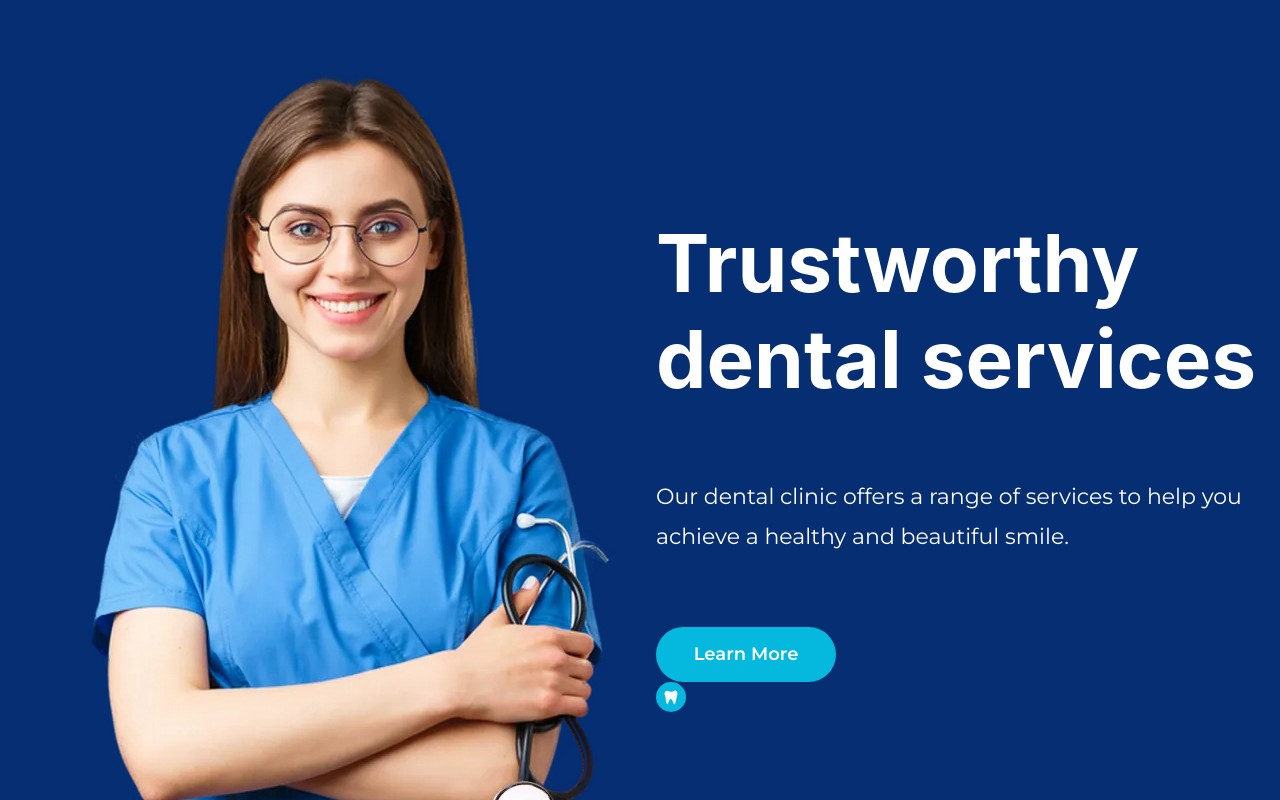
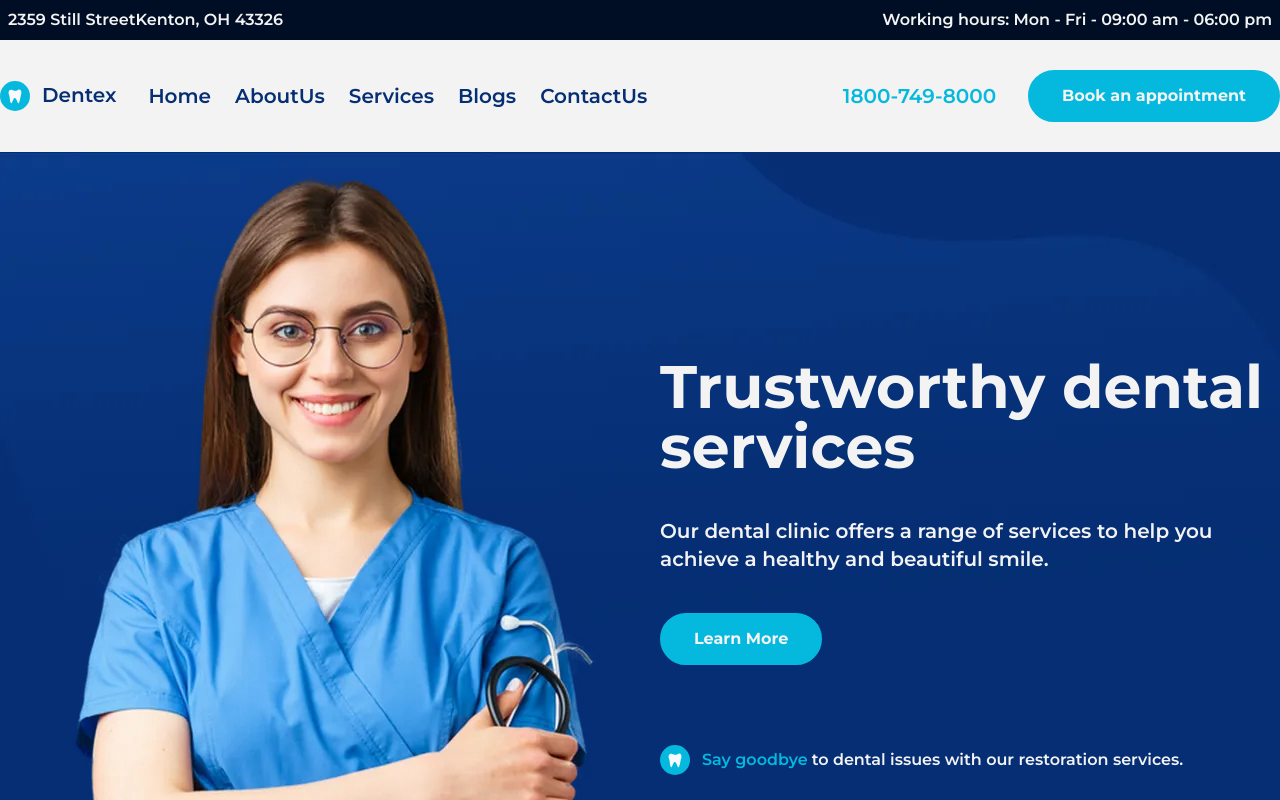
Before and after one commit to webhubmm/clinic-ui, a Next.js app: page / in a window 1280 px wide. Shown: the top 800 px of the page. Built offline with nearby package versions, Linux system fonts and the light colour scheme.

Commit message:
Hero section finished

```diff
--- a/app/layout.tsx
+++ b/app/layout.tsx
@@ -2,7 +2,8 @@ import type { Metadata } from "next";
 import { Inter, Montserrat } from "next/font/google";
 import "./globals.css";
 import Providers from "./provider";
-import NavBar from "@/components/user/navbar/NavBar";
+import Banner from "@/components/common/banner/Banner";
+import NavBar from "@/components/common/navbar/Navbar";
 export const metadata: Metadata = {
   title: "Dental Clinic",
   description: "Developed by Neat Tech",
@@ -21,7 +22,14 @@ export default function RootLayout({
   return (
     <html lang="en">
       <body className={`${montserrat.variable} font-neat`}>
-        <Providers>{children}</Providers>
+        <Providers>
+          <Banner
+            left="2359 Still StreetKenton, OH 43326"
+            right="Working hours: Mon - Fri - 09:00 am - 06:00 pm
+"></Banner>
+          <NavBar />
+          <main>{children}</main>
+        </Providers>
       </body>
     </html>
   );
--- a/app/page.tsx
+++ b/app/page.tsx
@@ -3,10 +3,7 @@ import Hero from "@/components/common/Hero";
 export default function Home() {
   return (
     <main>
-          {/* <NavBar /> */}
-
       <Hero />
-      <h1> Home page</h1>
     </main>
   );
 }
--- a/components/common/Hero.tsx
+++ b/components/common/Hero.tsx
@@ -1,53 +1,42 @@
-import {
-  Box,
-  Center,
-  Container,
-  Flex,
-  Text,
-  Heading,
-  HStack,
-  Button,
-} from "@chakra-ui/react";
+"use client";
+
+import { Box, Center, Flex, Heading, HStack } from "@chakra-ui/react";
 import HeroImg from "@/public/assets/asset 5.webp";
 import Image from "next/image";
 import dantxLogo from "@/public/assets/asset 6.svg";
+import Container from "./container/Container";
+import Button from "./button/ButtonPrimary";
+import HeadingLarge from "./headings/HeadingLarge";
+import Text from "./text/Text";
+import TextSmall from "./text/TextSmall";
 
 export default function Hero() {
   return (
-    <Box bgColor="#052e73">
-      <Container paddingTop="50px" maxW="container.xl">
-        <HStack spacing="20px">
-          <Image
-            src={HeroImg}
-            alt="hreo img"
-            width={1000}
-            height={400}
-            objectFit="cover"
-          />
-          <Box color="#fff">
-            <Heading fontSize="5em">Trustworthy dental services</Heading>
-            <Text fontSize="22px" marginY="70px" lineHeight="40px">
-              Our dental clinic offers a range of services to help you achieve a
-              healthy and beautiful smile.
-            </Text>
-            <Button
-              size="md"
-              width="180px"
-              height="55px"
-              padding="12px 25px"
-              colorScheme="white"
-              bgColor="#05b9de"
-              fontSize="18px"
-              borderRadius="30px"
-            >
-              Learn More
-            </Button>
-            <Box>
+    <section className=" bg-heroBackgroundImage">
+      <Container>
+        <div className="flex justify-between gap-10 items-center">
+          <Image src={HeroImg} alt="hero img" width={800} height={400} />
+          <div className=" space-y-20">
+            <div className=" space-y-10 text-white">
+              <HeadingLarge>Trustworthy dental services</HeadingLarge>
+              <Text>
+                Our dental clinic offers a range of services to help you achieve
+                a healthy and beautiful smile.
+              </Text>
+              <Button placeholder="Learn More" onClick={() => {}} />
+            </div>
+            <div className="flex gap-3 items-center">
               <Image src={dantxLogo} alt="dantx logo" width={30} height={30} />
-            </Box>
-          </Box>
-        </HStack>
+              <div className="flex gap-1">
+                <TextSmall color="text-neat-primary">Say goodbye</TextSmall>
+                <TextSmall color="text-white">
+                  to dental issues with our restoration services.
+                </TextSmall>
+              </div>
+            </div>
+          </div>
+        </div>
       </Container>
-    </Box>
+    </section>
   );
 }
--- /dev/null
+++ b/components/common/banner/Banner.tsx
@@ -0,0 +1,23 @@
+import React from "react";
+import Container from "../container/Container";
+import TextSmall from "../text/TextSmall";
+
+interface BannerProp {
+  left: string;
+  right: string;
+}
+
+const Banner = ({ left, right }: BannerProp) => {
+  return (
+    <div className="  bg-neat-tertiary text-white p-2 hidden md:block">
+      <Container>
+        <div className="flex justify-between items-center">
+          <TextSmall>{left}</TextSmall>
+          <TextSmall>{right}</TextSmall>
+        </div>
+      </Container>
+    </div>
+  );
+};
+
+export default Banner;
--- /dev/null
+++ b/components/common/button/ButtonPrimary.tsx
@@ -0,0 +1,19 @@
+"use client";
+import React from "react";
+
+interface ButtonProp {
+  placeholder: string;
+  onClick: () => void;
+}
+
+const ButtonPrimary = ({ placeholder, onClick }: ButtonProp) => {
+  return (
+    <button
+      onClick={onClick}
+      className=" bg-neat-primary border-2 font-bold border-neat-primary text-white rounded-full px-8 py-3 hover:bg-white hover:border-neat-secondary hover:text-neat-secondary transition-colors duration-150">
+      {placeholder}
+    </button>
+  );
+};
+
+export default ButtonPrimary;
--- /dev/null
+++ b/components/common/container/Container.tsx
@@ -0,0 +1,13 @@
+import React from "react";
+
+interface ContainerProp {
+  children: React.ReactElement;
+}
+
+const Container = ({ children }: ContainerProp) => {
+  return (
+    <div className=" mx-auto max-w-screen-xl max-h-screen">{children}</div>
+  );
+};
+
+export default Container;
--- /dev/null
+++ b/components/common/headings/HeadingLarge.tsx
@@ -0,0 +1,11 @@
+import React from "react";
+
+interface HeaderLargeProp {
+  children: string;
+}
+
+const HeadingLarge = ({ children }: HeaderLargeProp) => {
+  return <h1 className=" text-6xl font-bold">{children}</h1>;
+};
+
+export default HeadingLarge;
--- /dev/null
+++ b/components/common/navbar/Navbar.tsx
@@ -0,0 +1,87 @@
+"use client";
+
+import Image from "next/image";
+import React from "react";
+import dantxLogo from "@/public/assets/asset 6.svg";
+import Link from "next/link";
+import Text from "../text/Text";
+import { useRouter } from "next/navigation";
+import ButtonPrimary from "../button/ButtonPrimary";
+
+const NavBar = () => {
+  const navLinks = [
+    {
+      name: "Home",
+      href: "/",
+    },
+    {
+      name: "AboutUs",
+      href: "/about",
+    },
+    {
+      name: "Services",
+      href: "/services",
+    },
+    {
+      name: "Blogs",
+      href: "/blogs",
+    },
+    {
+      name: "ContactUs",
+      href: "/contact",
+    },
+  ];
+
+  const router = useRouter();
+
+  const activeLink = (url: string, pathname: string) =>
+    pathname === url ? "text-neat-primary" : "";
+
+  return (
+    <nav className="bg-white">
+      <div className="mx-auto flex h-16 max-w-screen-xl items-center gap-8 py-14">
+        <div className="flex gap-3">
+          <Image src={dantxLogo} alt="Dentex Logo" width={30} height={30} />
+          <Text color="text-neat-secondary">Dentex</Text>
+        </div>
+        <div className="flex flex-1 items-center justify-end md:justify-between">
+          <nav aria-label="Global" className="hidden md:block">
+            <ul className="flex items-center gap-6 text-sm">
+              {navLinks.map((link) => (
+                <li key={link.href}>
+                  <Link href={link.href}>
+                    <Text color="text-neat-secondary">{link.name}</Text>
+                  </Link>
+                </li>
+              ))}
+            </ul>
+          </nav>
+          <div className="flex items-center gap-8">
+            <Text color="text-neat-primary">1800-749-8000</Text>
+            <ButtonPrimary
+              placeholder="Book an appointment"
+              onClick={() => {}}></ButtonPrimary>
+          </div>
+          <button className="block rounded bg-gray-100 p-2.5 text-gray-600 transition hover:text-gray-600/75 md:hidden">
+            <span className="sr-only">Toggle menu</span>
+            <svg
+              xmlns="http://www.w3.org/2000/svg"
+              className="h-5 w-5"
+              fill="none"
+              viewBox="0 0 24 24"
+              stroke="currentColor"
+              strokeWidth="2">
+              <path
+                strokeLinecap="round"
+                strokeLinejoin="round"
+                d="M4 6h16M4 12h16M4 18h16"
+              />
+            </svg>
+          </button>
+        </div>
+      </div>
+    </nav>
+  );
+};
+
+export default NavBar;
--- /dev/null
+++ b/components/common/text/Text.tsx
@@ -0,0 +1,12 @@
+import React from "react";
+
+interface TextProp {
+  children: string;
+  color?: string | undefined;
+}
+
+const Text = ({ children, color }: TextProp) => {
+  return <h1 className={`text-xl font-semibold ${color ?? ""}`}>{children}</h1>;
+};
+
+export default Text;
--- /dev/null
+++ b/components/common/text/TextSmall.tsx
@@ -0,0 +1,12 @@
+import React from "react";
+
+interface TextSmallProp {
+  children: string;
+  color?: string | undefined;
+}
+
+const TextSmall = ({ children, color }: TextSmallProp) => {
+  return <h1 className={` font-semibold ${color ?? ""}`}>{children}</h1>;
+};
+
+export default TextSmall;
--- a/components/user/navbar/NavBar.tsx
+++ /dev/null
@@ -1,73 +0,0 @@
-import {
-  Box,
-  Button,
-  Container,
-  Flex,
-  HStack,
-  Heading,
-  Spacer,
-  Center,
-  Text,
-  Circle,
-} from "@chakra-ui/react";
-import { FaPhone } from "react-icons/fa6";
-import dantxLogo from "@/public/assets/asset 6.svg";
-import Image from "next/image";
-export default function NavBar() {
-  return (
-    <Container maxW="container.xl">
-      <Box paddingY="2em" bgColor="white" color="slate">
-        <Flex alignItems="center" justifyContent="space-between">
-          <HStack>
-            <Image src={dantxLogo} alt="dantx logo" width={30} height={30} />
-            <Heading as="h1">Dentex</Heading>
-          </HStack>
-          {/* <Spacer /> */}
-          <HStack spacing="50px" fontWeight="600">
-            <Text cursor="pointer" fontSize="20px">
-              Home
-            </Text>
-            <Text cursor="pointer" fontSize="20px">
-              About
-            </Text>
-            <Text cursor="pointer" fontSize="20px">
-              Services
-            </Text>
-            <Text cursor="pointer" fontSize="20px">
-              Blogs
-            </Text>
-            <Text cursor="pointer" fontSize="20px">
-              Contacts
-            </Text>
-          </HStack>
-          <Box>
-            <HStack spacing="20px" fontWeight="600">
-              <Circle size="40px" bg="#05b9de" color="white">
-                <FaPhone size={14} />
-              </Circle>
-              <Text cursor="pointer" fontSize="20px">
-                1800_749_800
-              </Text>
-            </HStack>
-          </Box>
-          <Box>
-            <Button
-              size="md"
-              width="250px"
-              height="52px"
-              padding="12px 12px"
-              colorScheme="white"
-              bgColor="#05b9de"
-              fontSize="18px"
-              borderRadius="30px"
-            >
-              Book an Appointment
-            </Button>
-
-            <Box></Box>
-          </Box>
-        </Flex>
-      </Box>
-    </Container>
-  );
-}
--- a/tailwind.config.ts
+++ b/tailwind.config.ts
@@ -14,6 +14,7 @@ const config: Config = {
         "gradient-radial": "radial-gradient(var(--tw-gradient-stops))",
         "gradient-conic":
           "conic-gradient(from 180deg at 50% 50%, var(--tw-gradient-stops))",
+        heroBackgroundImage: "url('../public/assets/asset 37.webp')",
       },
       colors: {
         dark: "#000000",
@@ -34,10 +35,10 @@ const config: Config = {
         gray_opacity: "#122258",
         white: "#f3f3f3",
         neat: {
-          primary: "#EEF5FF",
-          secondary: "#B4D4FF",
-          tertiary: "#86B6F6",
-          other: "#176B87",
+          primary: "#05b9de",
+          secondary: "#052e73",
+          tertiary: "#000e25",
+          other: "#176B87", // not needed yet
         },
       },
       fontFamily: {
```
